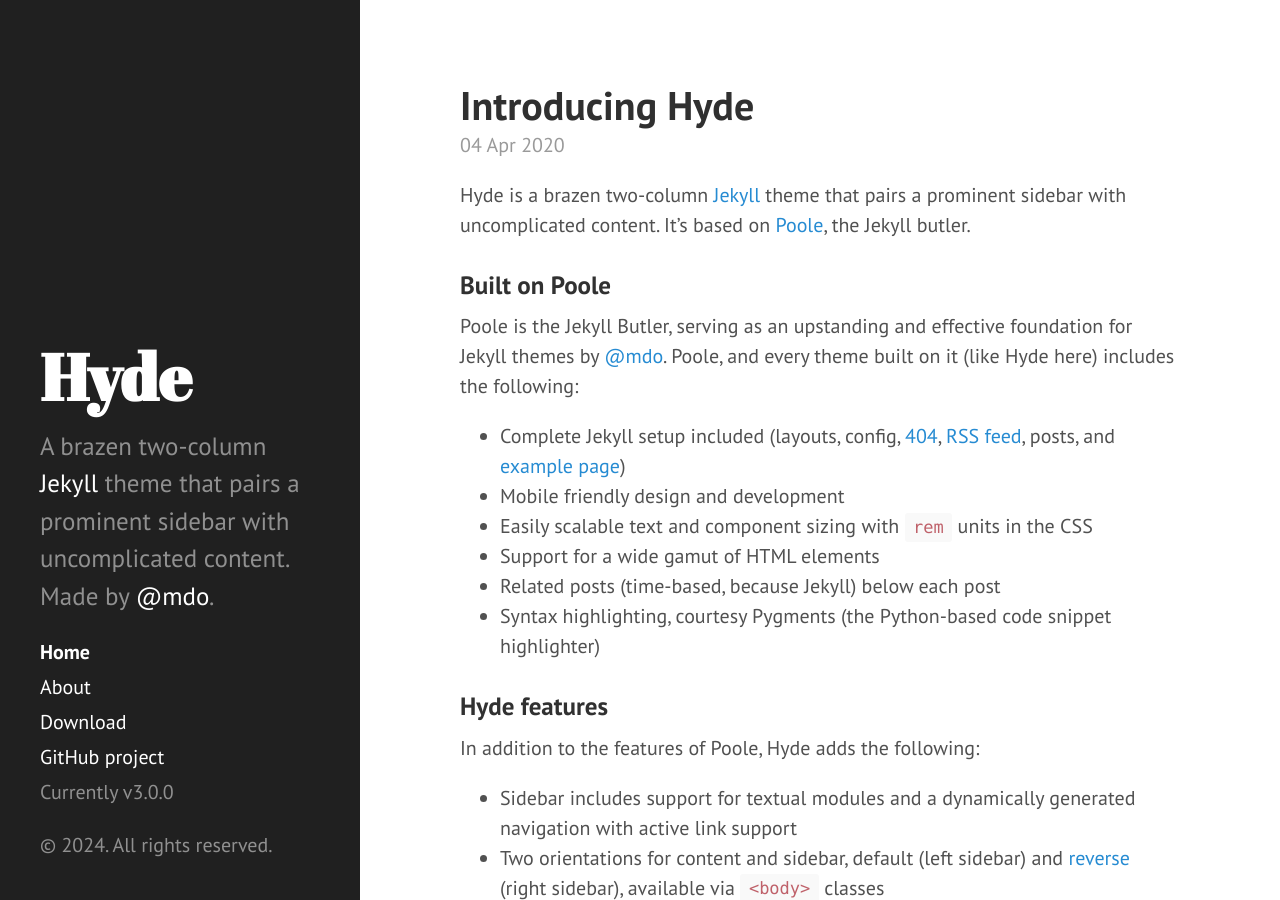
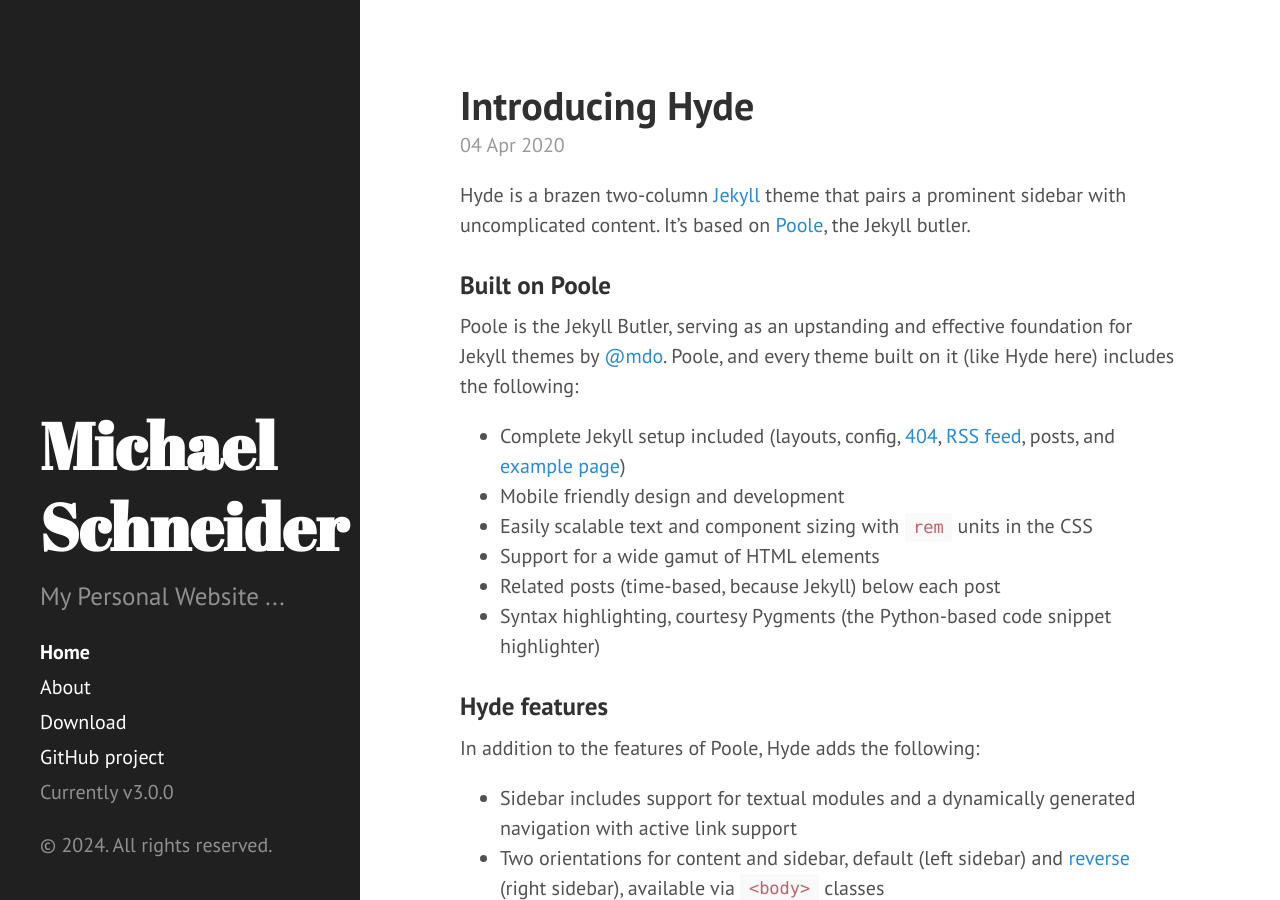
Before and after one commit to SchneiderCode/schneidercode.github.io, a Jekyll site: the page built from index.html, in a window 1280 px wide and 900 px high. Built offline with Jekyll 4.4.1, drawn with Linux system fonts in a browser that asks for light colours; the list of posts is cut into pages by our own code.

Commit message:
Update _config.yml

```diff
--- a/_config.yml
+++ b/_config.yml
@@ -1,5 +1,5 @@
 ---
-title: Hyde
+title: Michael Schneider
 timezone: UTC
 collections:
   posts:
@@ -8,16 +8,14 @@
   uploads:
     title: Uploads
     output: true
-tagline: A Jekyll theme
-description: A brazen two-column <a href="https://jekyllrb.com" target="_blank">Jekyll</a>
-  theme that pairs a prominent sidebar with uncomplicated content. Made by <a href="https://twitter.com/mdo"
-  target="_blank">@mdo</a>.
-url: https://hyde.getpoole.com
+tagline: CV & Blog
+description: My Personal Website ...
+url: https://schneidercode.github.io
 baseurl: ''
 paginate: 5
 author:
-  name: Mark Otto
-  url: https://twitter.com/mdo
+  name: Michael Schneider
+  url: https://www.linkedin.com/in/michael-schneider-2156b5a8/
 plugins:
 - jekyll-paginate
 - jekyll-gist
```
